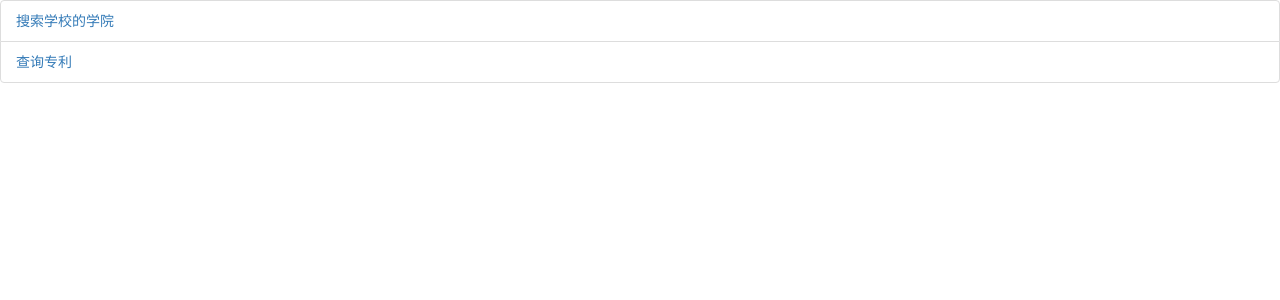
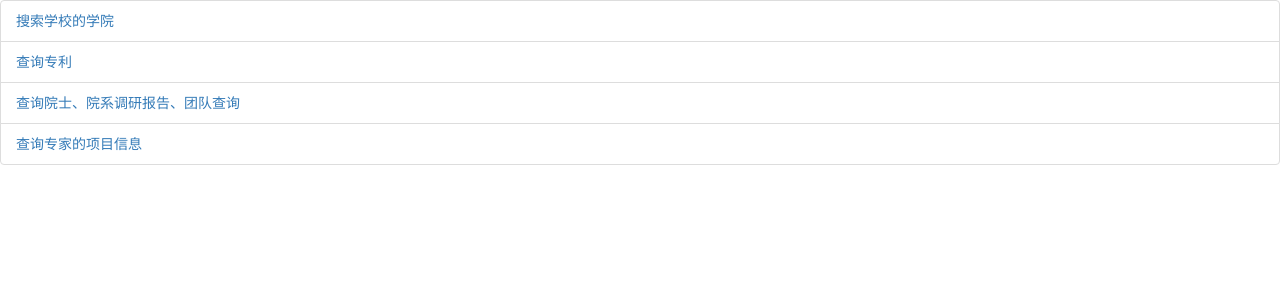
Before and after one commit to sky94520/ScholarDiscovery, a Flask app: page / in a window 1280 px wide. Shown: the top 300 px of the page. Run offline with Flask 3, Linux system fonts and the light colour scheme.

Commit message:
添加了其他人的链接

```diff
--- a/SchoolSearch/MicroFlask/templates/index.html
+++ b/SchoolSearch/MicroFlask/templates/index.html
@@ -13,6 +13,12 @@
   <li class="list-group-item">
       <a href="{{ url_for("patent") }}">查询专利</a>
   </li>
+    <li class="list-group-item">
+        <a href="http://47.106.83.33:50">查询院士、院系调研报告、团队查询</a>
+    </li>
+    <li class="list-group-item">
+        <a href="http://47.104.236.183:5500/project_search">查询专家的项目信息</a>
+    </li>
 </ul>
 </body>
 </html>
```
